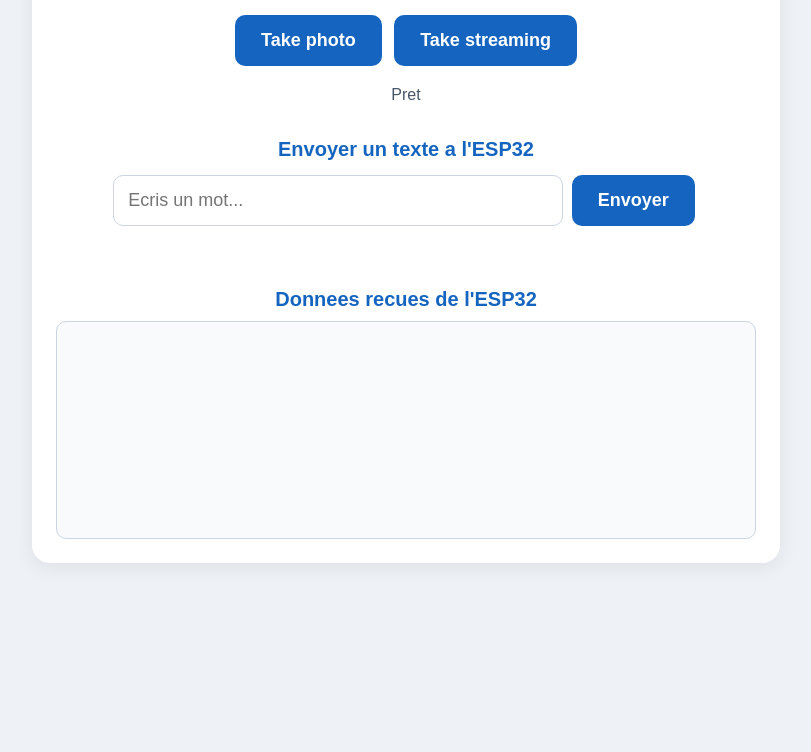
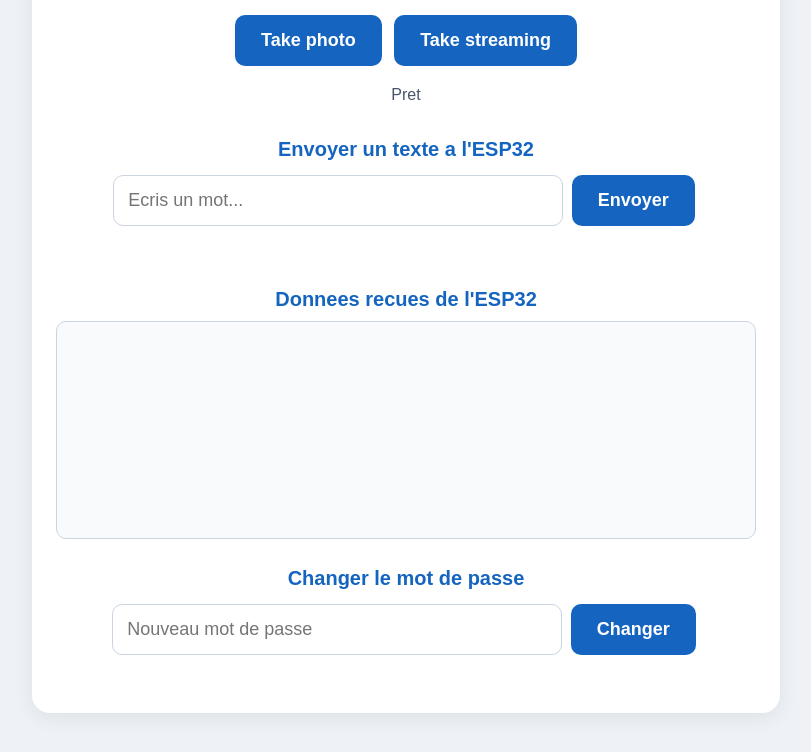
Before and after one commit to bouraouiouni0-debug/smartgrage, a website: page public/index.html in a window 1280 px wide. Shown: the part 168-920 px from the top of the page, without its empty margins (234-1045 px from the left). Before the commit the page ends 800 px from the top, so only its background shows below. Drawn offline with Linux system fonts and the light colour scheme; no server answers.

Commit message:
Update index.html

```diff
--- a/public/index.html
+++ b/public/index.html
@@ -18,8 +18,8 @@
 
     /* ===== AJOUT : style texte ===== */
     h2 { color: #1565c0; font-size: 20px; margin: 28px 0 10px; }
-    #txt { width: 60%; padding: 14px; font-size: 18px; border: 1px solid #cbd5e1; border-radius: 10px; }
-    #txtMsg { display: block; min-height: 24px; color: #475569; margin-top: 6px; }
+    #txt, #newPass { width: 60%; padding: 14px; font-size: 18px; border: 1px solid #cbd5e1; border-radius: 10px; }
+    #txtMsg, #passMsg { display: block; min-height: 24px; color: #475569; margin-top: 6px; }
     #rxBox { height: 200px; overflow-y: auto; text-align: left; border: 1px solid #cbd5e1; border-radius: 10px; padding: 8px; font-family: monospace; font-size: 15px; background: #f8fafc; }
   </style>
 </head>
@@ -41,6 +41,12 @@
     <!-- ===== AJOUT : donnees recues de l'ESP32 ===== -->
     <h2>Donnees recues de l'ESP32</h2>
     <div id="rxBox"></div>
+
+    <!-- ===== AJOUT : changer le mot de passe ===== -->
+    <h2>Changer le mot de passe</h2>
+    <input id="newPass" type="text" maxlength="64" autocomplete="off" placeholder="Nouveau mot de passe" onkeydown="if(event.key==='Enter') changePassword()">
+    <button id="passBtn" onclick="changePassword()">Changer</button>
+    <span id="passMsg"></span>
   </div>
 
   <script>
@@ -158,6 +164,29 @@
       } catch (e) {}
     }
     setInterval(fetchMessages, 1000);
+
+    // ===== AJOUT : changer le mot de passe =====
+    async function changePassword() {
+      const password = $("newPass").value.trim();
+      if (password.length < 4) {
+        $("passMsg").textContent = "Minimum 4 caracteres";
+        return;
+      }
+      $("passBtn").disabled = true;
+      try {
+        await api("/api/password", {
+          method: "POST",
+          headers: { "Content-Type": "application/json" },
+          body: JSON.stringify({ password }),
+        });
+        $("newPass").value = "";
+        $("passMsg").textContent = "Mot de passe change. Reconnexion...";
+        setTimeout(() => location.reload(), 1500); // le navigateur redemande le mot de passe
+      } catch (e) {
+        $("passMsg").textContent = "Erreur : " + e.message;
+        $("passBtn").disabled = false;
+      }
+    }
   </script>
 </body>
 </html>
```
